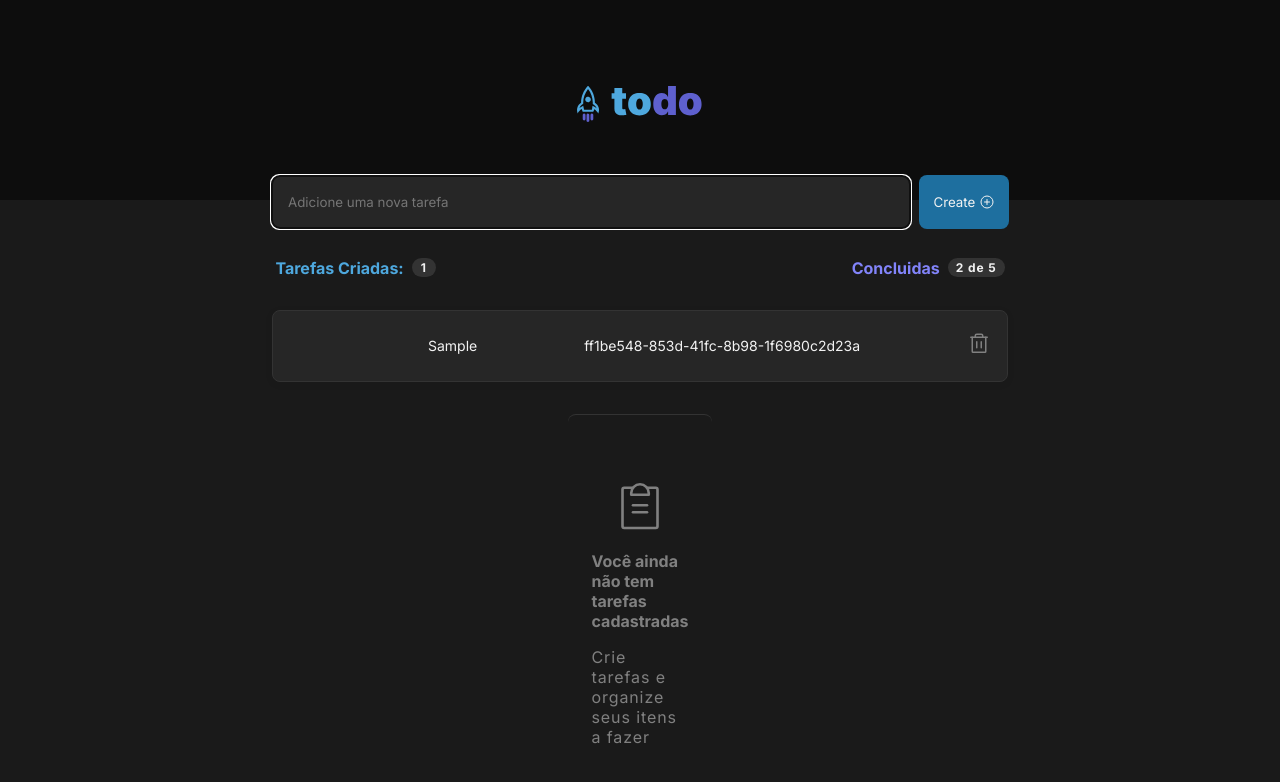
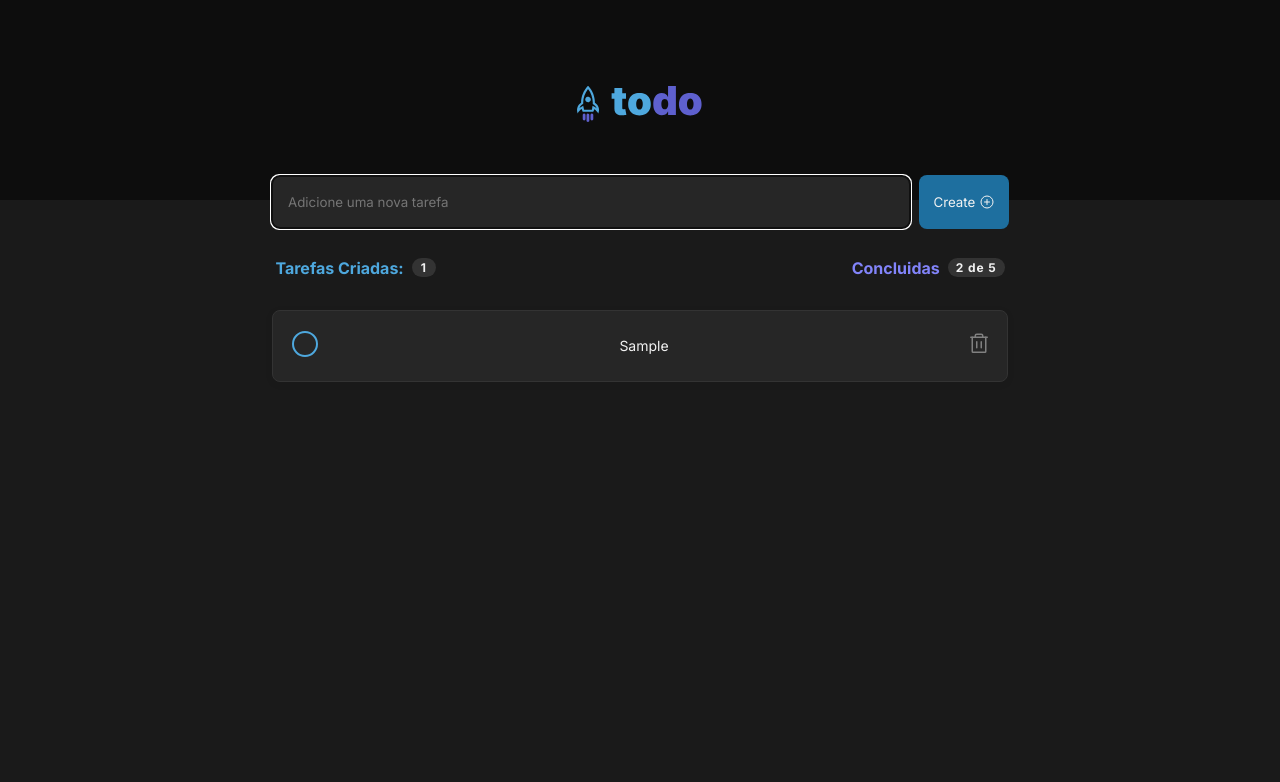
Before and after one commit to bonieasy/todo-list, a React (Vite) app: page / in a window 1280 px wide. Both pictures are taken after typing "Sample" into the empty fields and a click on the button "Create". Shown: the top 782 px of the page. Built offline with nearby package versions, Linux system fonts and the light colour scheme.

Commit message:
complete task feature

```diff
--- a/src/components/Empty.tsx
+++ b/src/components/Empty/Empty.tsx
@@ -1,6 +1,5 @@
 import { ClipboardText } from "phosphor-react";
 import { BoxEmpty } from './style';
-
 
 export function Empty() {
     return(
--- a/src/components/style.ts
+++ b/src/components/Empty/style.ts
@@ -4,7 +4,7 @@ export const BoxEmpty = styled.div`
 
     border-radius: 8px;
     border-top: 1px solid var(--gray-400);
-    margin: 0 15rem 0;
+    //margin: 0 15rem 0;
     display: flex;
     flex-direction: column;
     justify-content: center;
@@ -12,5 +12,4 @@ export const BoxEmpty = styled.div`
     padding: 4rem 1.5rem;
     gap: 1rem;
     color: var(--gray-300)
-
 `;
--- a/src/components/TaskBox/TaskBox.tsx
+++ b/src/components/TaskBox/TaskBox.tsx
@@ -3,25 +3,32 @@ import { TaskList } from './style';
 
 export interface TaskProps {
     id: string;
+    //task: any;
     content: string;
     onDeleteTask: (id: string) => void;
-    isCompleted?: boolean;
+    isCompleted: boolean;
+    onCompleteTask: (id: string) => void;
   }
 
-export function TaskBox({ content, onDeleteTask, isCompleted, id }: TaskProps) {
+export function TaskBox({ content, onDeleteTask, onCompleteTask, isCompleted, id }: TaskProps) {
 
     function handleDeleteTask () {
         onDeleteTask(id);
     }
+
+    function handleCompleteTask() {
+        onCompleteTask(id);
+
+    }
     return(
         <TaskList className={`${isCompleted ? 'task-completed' : ''}`}>
-
+            <div onClick={handleCompleteTask}>
                 {isCompleted ?
                 <CheckCircle className="circle" size={32} weight="fill" color="#8284FA" /> :
-                <Circle className="circle" size={32} color="##4EA8DE" />}
+                <Circle className="circle" size={32} color="#4EA8DE" />}
+            </div>
 
                  <span>{content}</span>
-                 <span>{id}</span>
 
                 <button onClick={handleDeleteTask} className='trash-button' title='delete task'>
                     <Trash size={24} color="#808080" />
--- a/src/components/Tasks/Tasks.tsx
+++ b/src/components/Tasks/Tasks.tsx
@@ -1,9 +1,10 @@
 import { PlusCircle, Target, TestTube } from 'phosphor-react';
 import { ChangeEvent, FormEvent, InvalidEvent, useState } from 'react';
-import { Empty } from '../Empty';
+import { Empty } from '../Empty/Empty';
 import { TaskBox } from '../TaskBox/TaskBox';
 import { NewTask, Container } from './style';
 import { v4 as uuidV4 } from 'uuid';
+import styled from 'styled-components';
 
 export function Tasks() {
 // estado = variaveis que eu quero que o componente monitore.
@@ -26,7 +27,7 @@ export function Tasks() {
         setNewTextTask('');
 
         //const result = (event.target as HTMLInputElement).value;
-        //console.log(task.length);
+        console.log(task);
     }
 
     function handleNewTaskChange(event: ChangeEvent<HTMLInputElement>) {
@@ -36,7 +37,7 @@ export function Tasks() {
 
     function handleNewTaskInvalid(event: InvalidEvent<HTMLInputElement>) {
         event.target.setCustomValidity('Esse campo é obrigatório!');
-      }
+    }
 
     function deleteTask(ID: string) {
         //imutabilidade
@@ -46,6 +47,20 @@ export function Tasks() {
 
         //console.log(`Deletar a tarefa: ${ID}`);
     }
+
+    function toggleState(idToToggleTaskState: string) {
+        const taskToToggle = task.map((task) => {
+            if (task.id === idToToggleTaskState) {
+              task.isCompleted = !task.isCompleted;
+              return task;
+            } else {
+              return task;
+            }
+          });
+          setTask(taskToToggle);
+
+    }
+
     return (
         <Container>
         <NewTask onSubmit={handleCreateNewTask} >
@@ -84,16 +99,17 @@ export function Tasks() {
                 //Vou percorrer o array de tasks e pra cada task eu retorno um component
                 task.map((task: any) => (
                 <TaskBox
+                    //task={task}
                     content={task.title}
                     isCompleted={task.isCompleted}
                     key={uuidV4()}
                     id={task.id}
                     onDeleteTask={deleteTask}
+                    onCompleteTask={toggleState}
                 />))
             }
         </div>
-        <Empty />
-
+            {task.length === 0 ? <Empty /> : ""}
         </Container>
     )
 }
```
